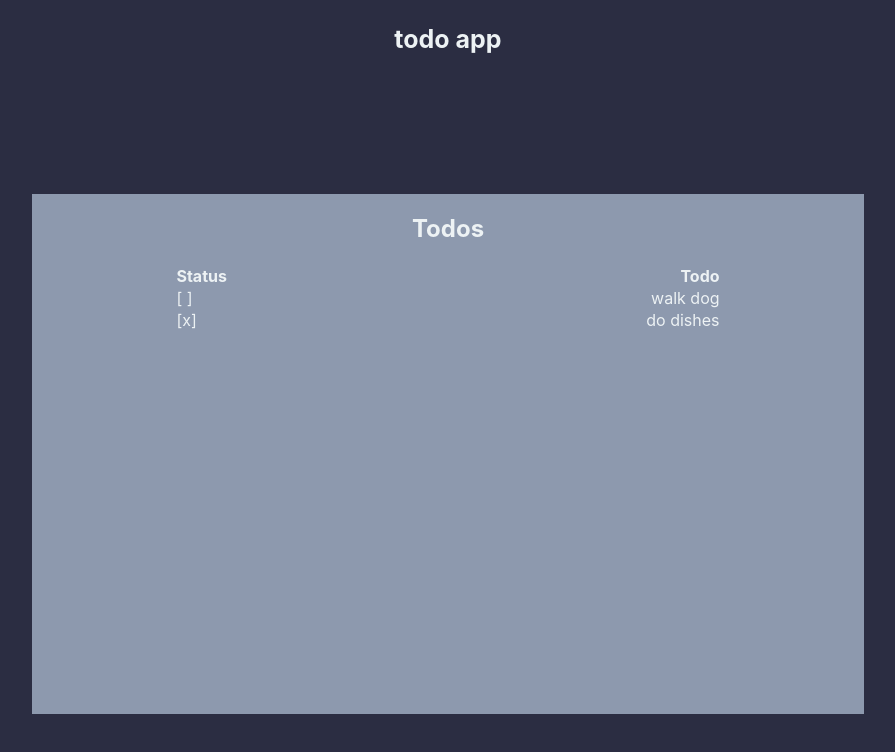
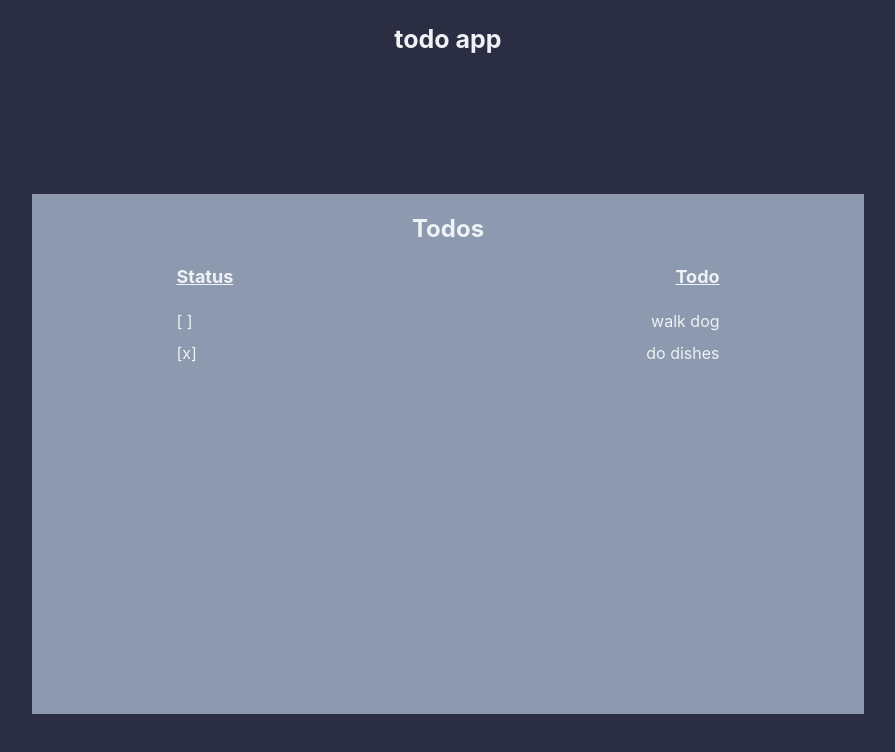
Before and after one commit to sydneywalcoff/nuArch, a React (Create React App) app in the folder client/: page / in a window 1280 px wide. Shown: the top 752 px of the page, without its empty margins (192-1087 px from the left). Built offline with nearby package versions, Linux system fonts and the light colour scheme.

Commit message:
added some spacing to todos on table

```diff
--- a/client/src/App.css
+++ b/client/src/App.css
@@ -38,9 +38,13 @@ table {
 
 th {
   text-align: start;
+  text-decoration: underline;
+  margin-bottom: 2%;
+  font-size: large;
 }
 
 tr {
   display: flex;
   justify-content: space-between;
+  padding-bottom: 2%;
 }
```
